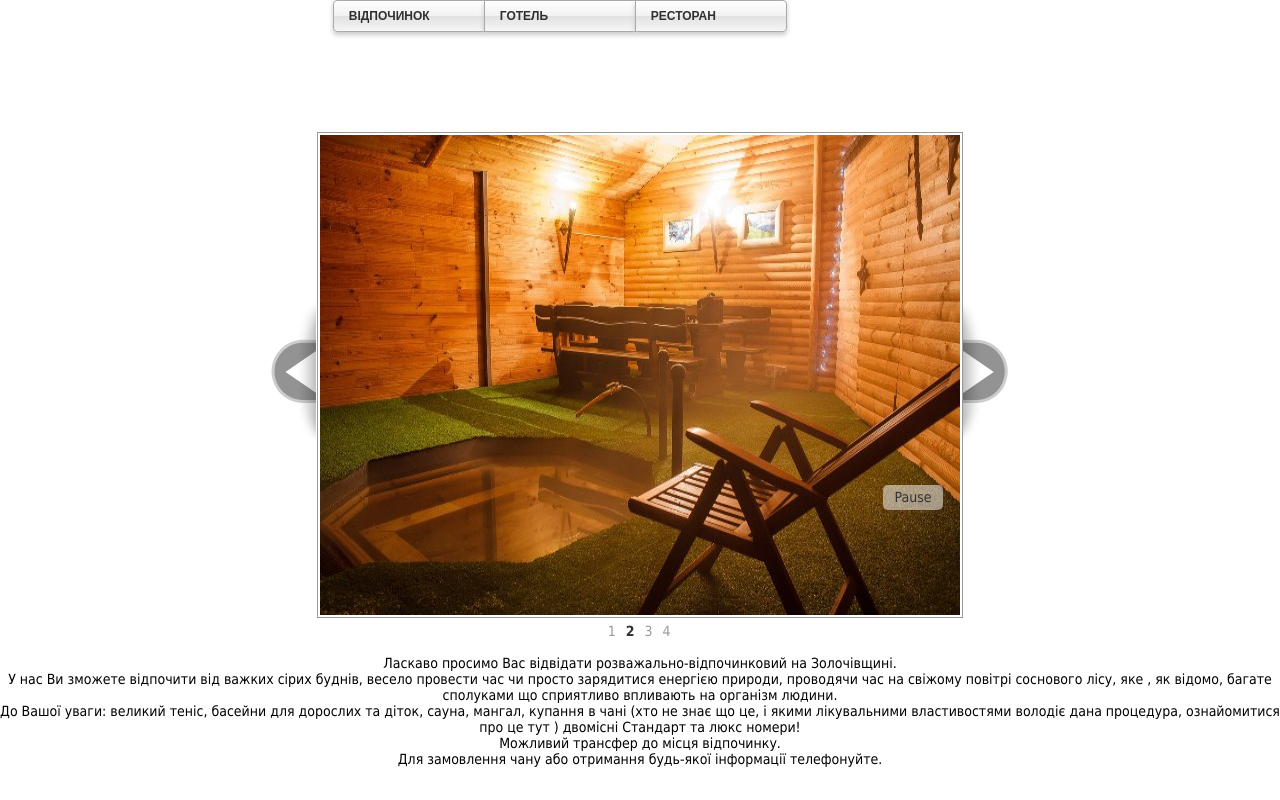
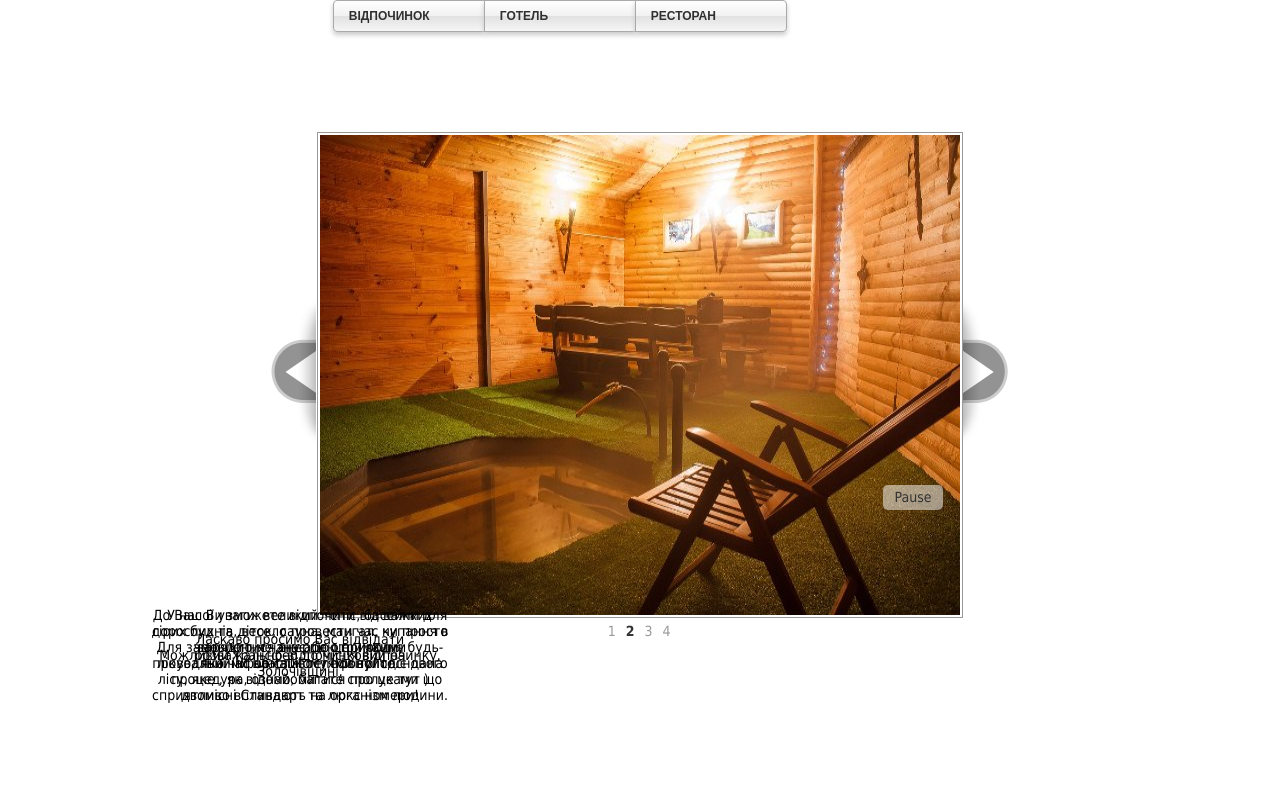
Before and after one commit to voldemarv/site, a plain HTML site: page index.html in a window 1280 px wide. Drawn offline with nearby package versions, Linux system fonts and the light colour scheme.

Commit message:
Initial commit

```diff
--- a/index.html
+++ b/index.html
@@ -62,9 +62,9 @@ jQuery(document).ready(function(){
         <li><img src="images/1.jpg" width="640" height="480" border="0" alt="" /></li> <!-- This is the first image in the slideshow -->
     </ul><br clear="all" />
 </div>
-	<article>
+	<article class="General">
     <p>Ласкаво просимо Вас відвідати розважально-відпочинковий на Золочівщині. </p>
-<p>У нас Ви зможете відпочити від важких сірих буднів, весело провести час чи просто зарядитися енергією природи, проводячи час на свіжому повітрі соснового лісу, яке ,
+<p>У нас Ви зможете відпочити від важких сірих буднів, весело провести час чи просто зарядитися енергією природи, <br>проводячи час на свіжому повітрі соснового лісу, яке ,
 як відомо, багате сполуками що сприятливо впливають на організм людини. </p>
 <p>До Вашої уваги: великий теніс, басейни для дорослих та діток, сауна, мангал, купання в чані
 (хто не знає що це, і якими лікувальними властивостями володіє дана процедура, ознайомитися про це тут ) двомісні Стандарт та люкс номери! </p>
--- a/style.css
+++ b/style.css
@@ -21,8 +21,14 @@ header {
 
 }
 
-aricle { position: relative; width:940px; }
+article { position: relative;
 
+    width:600px; }
+.General p { position: absolute;
+     top: 50%;
+  left: 50%;
+  transform: translate(-50%, -50%);
+}
 .wrapper {
 width: 80%;
 height: 100px;
```
